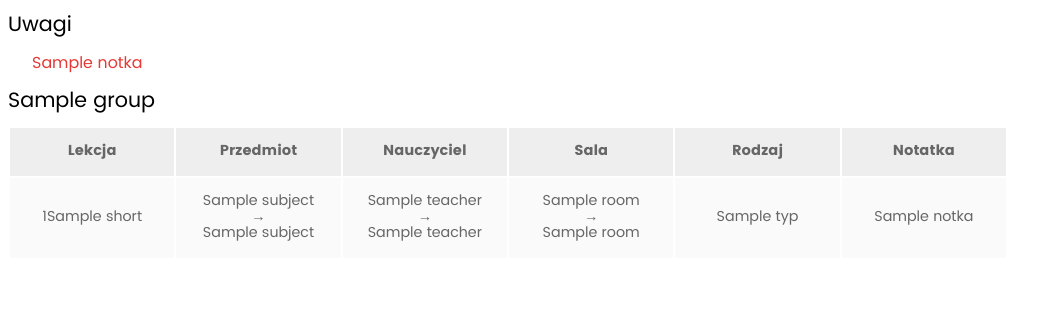
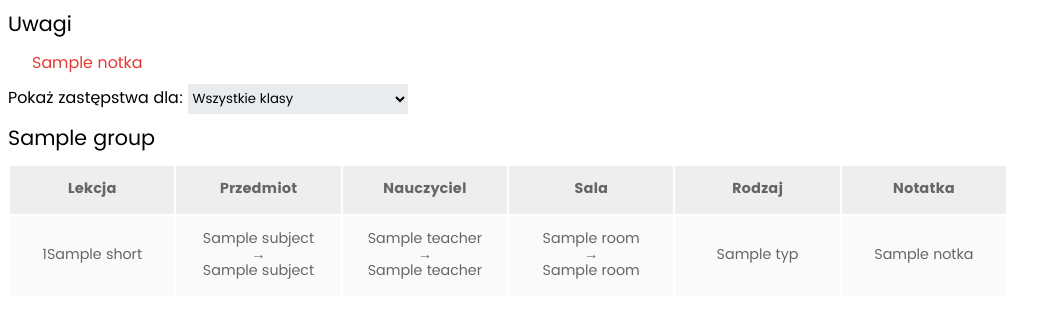
Before and after one commit to cerber-os/lo3-chmura, a Django app: template chmura/templates/chmura/subst.html in a window 1280 px wide. Shown: the part 70-388 px from the top of the page, without its empty margins (0-1060 px from the left). Run offline with Django 3.2, Linux system fonts and the light colour scheme; the template is opened without the code that fills it: most values are stand-ins (such as "Sample title", 1, 10 or a date in 2020).

Commit message:
Add class selector to substitutions page

```diff
--- a/chmura/static/css/substitution.css
+++ b/chmura/static/css/substitution.css
@@ -23,6 +23,10 @@ div.substitutiontablewrapper {
 div.substitutiontablewrapper:last-of-type {
 	padding-bottom: 8px;
 }
+div.substitutiontablewrapper > h2 {
+	margin-left: 0;
+	margin-right: 0;
+}
 
 body > p {
 	margin: 8px;
--- a/chmura/static/js/substitution.js
+++ b/chmura/static/js/substitution.js
@@ -29,6 +29,34 @@ function handleSubstitutionDaySelectUpdate(select) {
 	window.location.search = "?date=" + date;
 }
 
+function handleGroupSelectUpdate() {
+	var select = document.getElementById("substitutiongroupselect");
+	if (!select) return;
+
+	var hiddenWrappers = 0;
+
+	var wrappers = document.getElementsByClassName("substitutiontablewrapper");
+	for (var i = 0; i < wrappers.length; i++) {
+		if (select.value == "*") {
+			wrappers[i].style.display = "";
+			continue;
+		}
+
+		var groups = wrappers[i].getAttribute("data-group").split(", ");
+		if (groups.indexOf(select.value) != -1) wrappers[i].style.display = "";
+		else {
+			wrappers[i].style.display = "none";
+			hiddenWrappers++;
+		}
+	}
+
+	if (hiddenWrappers == wrappers.length)
+		document.getElementById("nochosensubstitution").style.display = "block";
+	else
+		document.getElementById("nochosensubstitution").style.display = "none";
+}
+
 window.onload = function() {
 	populateDaySelect();
+	handleGroupSelectUpdate();
 }
--- a/chmura/templates/chmura/subst.html
+++ b/chmura/templates/chmura/subst.html
@@ -28,13 +28,25 @@
 		<p class="notka">{% autoescape off %}{{ notka }}{% endautoescape %}</p>
 		{% endif %}
 
-		{% if zastepstwa|length == 0 %}<p>W tym dniu nie ma żadnych zastępstw.</p>{% endif %}
+		{% if zastepstwa|length == 0 %}
+		<p>W tym dniu nie ma żadnych zastępstw.</p>
+		{% else %}
+		<p>Pokaż zastępstwa dla:
+			<select id="substitutiongroupselect" onchange="handleGroupSelectUpdate()">
+				<option value="*">Wszystkie klasy</option>
+				<option>Bez klasy</option>
+				{% for class in classes %}
+				<option>{{ class }}</option>
+				{% endfor %}
+			</select>
+		</p>
+		{% endif %}
 
 		{% for group, groupdata in zastepstwa.items %}
 
-		<h2>{% if group|length > 0 %}{{ group }}{% else %}Bez klasy{% endif %}</h2>
+		<div class="substitutiontablewrapper" data-group="{% if group|length > 0 %}{{ group }}{% else %}Bez klasy{% endif %}">
+			<h2>{% if group|length > 0 %}{{ group }}{% else %}Bez klasy{% endif %}</h2>
 
-		<div class="substitutiontablewrapper">
 			<table class="substitutiontable">
 				<tr>
 					<th>Lekcja</th>
@@ -81,5 +93,7 @@
 		</div>
 
 		{% endfor %}
+
+		<p id="nochosensubstitution" style="display: none">Brak zastępstw dla wybranej klasy.</p>
 	</body>
 </html>
```
